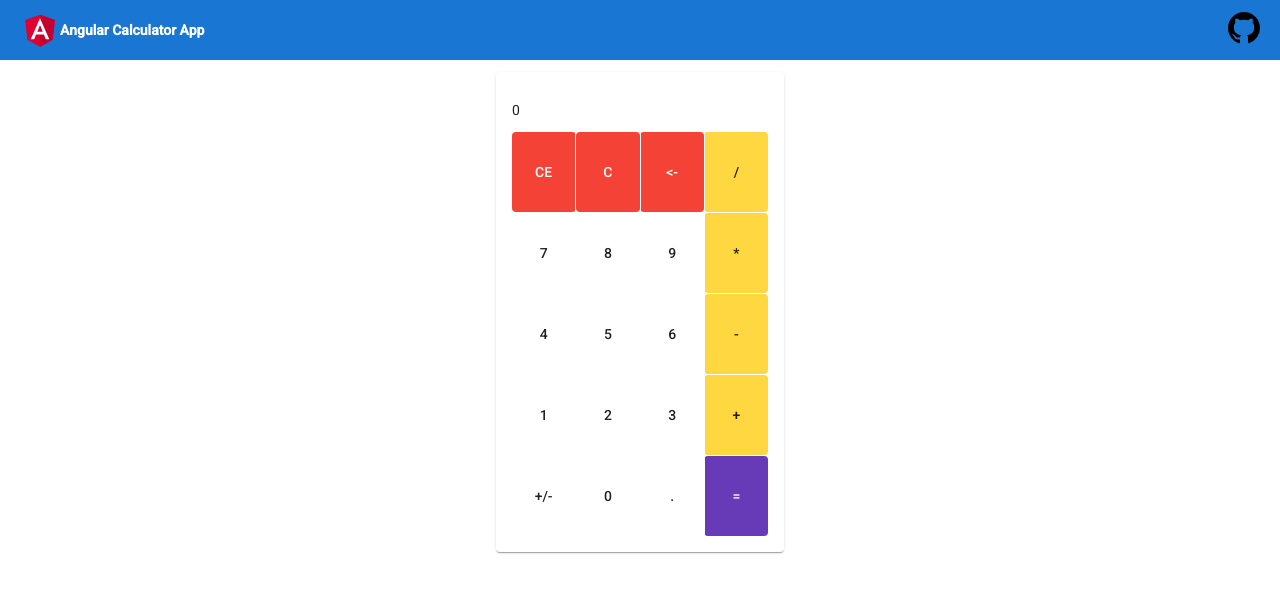
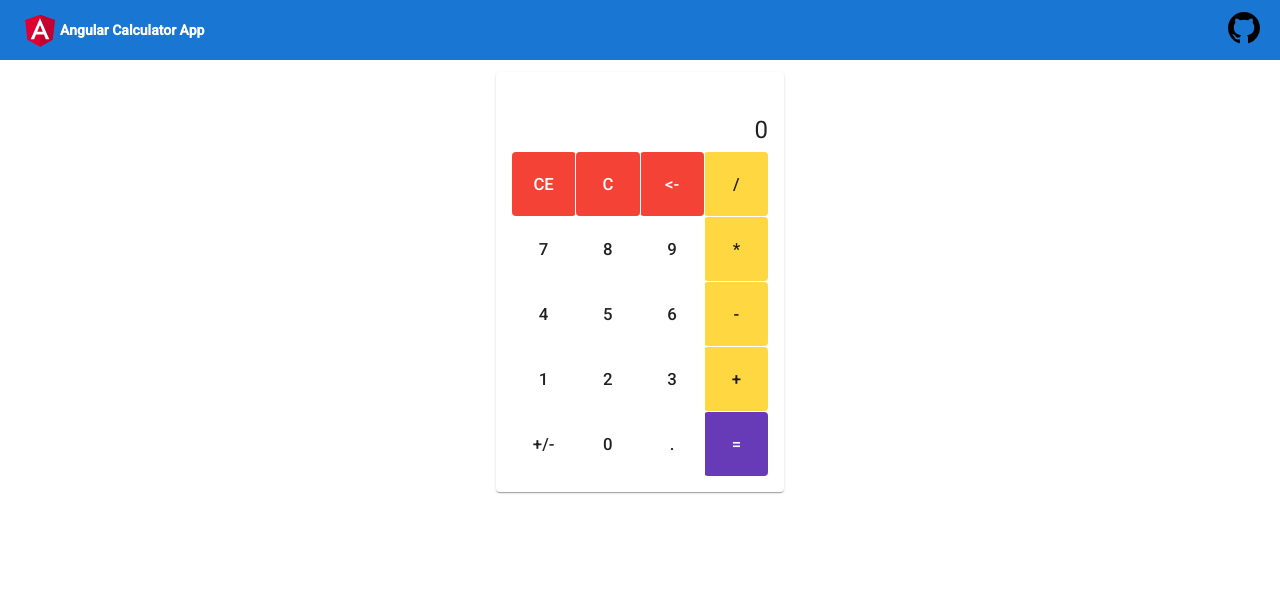
Before and after one commit to NOswimming/CalculatorApp, an Angular app: page /calculator in a window 1280 px wide. Shown: the top 592 px of the page. Built offline with nearby package versions, Linux system fonts and the light colour scheme.

Commit message:
Style buttons

```diff
--- a/src/app/calculator/calculator.component.html
+++ b/src/app/calculator/calculator.component.html
@@ -1,7 +1,7 @@
 <mat-card class="calculator-card">
-  <p>{{calculation}}</p>
-  <p>{{inputDisplay === 'input' ? input : currentTotal  }}</p>
-  <mat-grid-list cols="4" rowHeight="80px">
+  <p class="calculator-display-calculation truncate">{{calculation}}</p>
+  <p class="calculator-display-input truncate">{{inputDisplay === 'input' ? input : currentTotal  }}</p>
+  <mat-grid-list cols="4" rowHeight="64px">
     <mat-grid-tile *ngFor="let tile of tiles" [colspan]="tile.cols" [rowspan]="tile.rows">
       <button (click)="buttonClick(tile.label)" mat-flat-button color="{{tile.color}}" class="calculator-button">{{tile.label}}</button>
     </mat-grid-tile>
--- a/src/app/calculator/calculator.component.scss
+++ b/src/app/calculator/calculator.component.scss
@@ -3,7 +3,21 @@
         width: 256px;
     }
 
+    &-display {
+        &-input {
+            font-size: x-large;
+            text-align: right;
+        }
+        &-calculation {
+            font-size: larger;
+            text-align: right;
+            min-height: 20px;
+        }
+    }
+
+
     &-button {
         height: 100%;
+        font-size: larger;
     }
 }
--- a/src/styles.scss
+++ b/src/styles.scss
@@ -1,8 +1,21 @@
 /* You can add global styles to this file, and also import other style files */
 
-html, body { height: 100%; }
-body { margin: 0; font-family: Roboto, "Helvetica Neue", sans-serif; }
+html,
+body {
+  height: 100%;
+}
+
+body {
+  margin: 0;
+  font-family: Roboto, "Helvetica Neue", sans-serif;
+}
 
 .spacer {
-    flex: 1;
+  flex: 1;
 }
+
+.truncate {
+  white-space: nowrap;
+  overflow: hidden;
+  text-overflow: ellipsis;
+}
```
